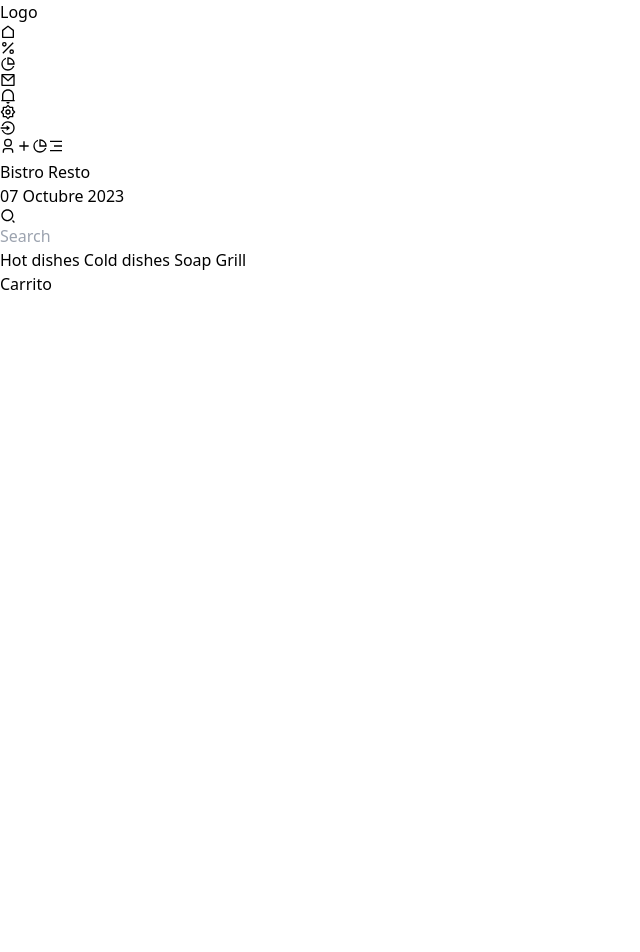
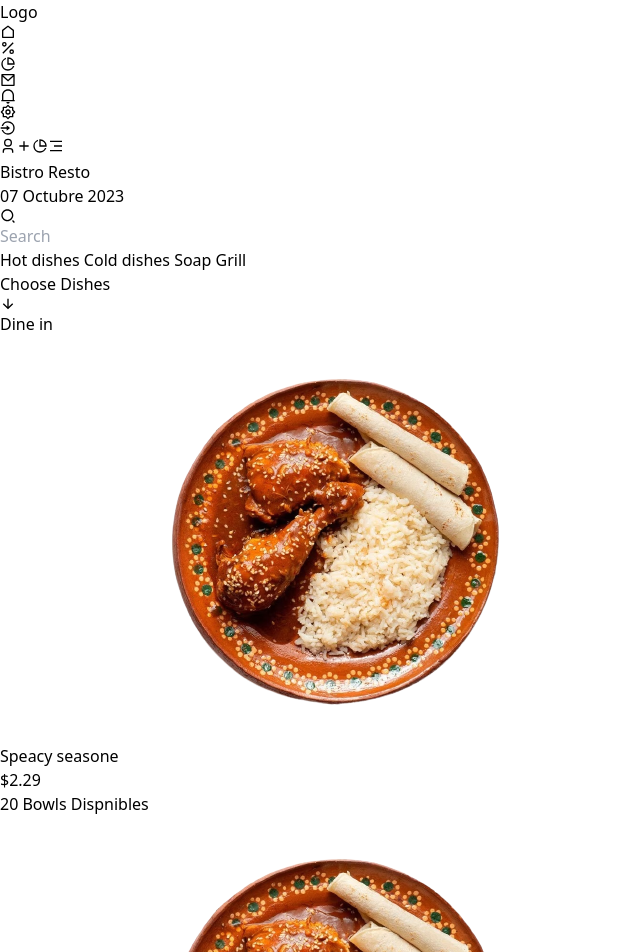
Before and after one commit to Nicoogf/dashboardrest, a React (Vite) app: page / in a window 1280 px wide. Shown: the top 952 px of the page, without its empty margins (0-640 px from the left). Before the commit the page ends 800 px from the top, so only its background shows below. Built offline with nearby package versions, Linux system fonts and the light colour scheme.

Commit message:
Grid de productos

```diff
--- a/src/App.jsx
+++ b/src/App.jsx
@@ -1,4 +1,4 @@
-import { RiAddLine, RiCloseLine, RiMenu3Fill, RiPieChartLine, RiSearch2Line, RiUser3Line } from 'react-icons/ri';
+import { RiAddLine, RiArrowDownLine, RiCloseLine, RiMenu3Fill, RiPieChartLine, RiSearch2Line, RiUser3Line } from 'react-icons/ri';
 import './App.css' ;
 import Sidebar from './components/shared/Sidebar' ;
 import { useState } from 'react';
@@ -35,13 +35,13 @@ function App() {
       </button>
     </nav>
 
-    <main className='lg:pl-28 grid grid-cols-1 lg:grid-cols-8'>
+    <main className='lg:pl-32 grid grid-cols-1 lg:grid-cols-8 p-4 pb-20'>
 
-      <div className='lg:col-span-6 '>
+      <div className='lg:col-span-6 md:p-8'>
 
-      <header className='p-4'>
+      <header className=''>
 
-        <div className='flex flex-col gap-4'>
+        <div className='flex flex-col md:flex-row md:justify-between gap-4 mb-6 md-items-center'>
 
           <div>
             <h1 className='text-2xl text-gray-300'> Bistro Resto </h1>
@@ -58,7 +58,7 @@ function App() {
 
         </div>
 
-        <nav className='text-gray-300 flex items-center justify-between border-b'>
+        <nav className='text-gray-300 flex items-center justify-between md:justify-start md:gap-8 border-b mb-6'>
 
           <a href='#' className='py-2 pr-4 border-[#ec7c6a] relative before:w-1/2 before:h-[2px] before:absolute before:bg-[#ec7c6a] before:left-0 before:rounded-full before:-bottom-[1px] text-[#ec7c6a]'> Hot dishes </a>
           <a href='#' className='py-2 pr-4'> Cold dishes </a>
@@ -69,6 +69,73 @@ function App() {
 
       </header>
 
+      <div className='flex items-center justify-between mb-16'>
+          <h2 className='text-xl text-gray-300'>Choose Dishes</h2>
+          <button className='flex items-center gap-4 text-gray-300 bg-[#1f1d2b] py-2 px-4 rounded-lg'> <RiArrowDownLine /> Dine in
+          </button>
+      </div>
+
+      {/* Content */}
+      <div className='p-8 grid grid-cols-1 gap-16 md:grid-cols-2 lg:grid-cols-3'>
+        {/* Cart*/}
+        <div className='bg-[#1f1d2b] p-8 rounded-xl flex flex-col items-center text-gray-300 text-center gap-2'>
+
+          <img src="./plato.png" className='w-40 h-40 object-cover -mt-20 shadow-2xl rounded-full'/>
+
+          <p className='text-xl'> Speacy seasone </p>
+          <span className='text-gray-400'> $2.29</span>
+          <p className='text-gray-600'> 20 Bowls Dispnibles</p>
+        </div>
+
+        <div className='bg-[#1f1d2b] p-8 rounded-xl flex flex-col items-center text-gray-300 text-center gap-2'>
+
+        <img src="./plato.png" className='w-40 h-40 object-cover -mt-20 shadow-2xl rounded-full'/>
+
+        <p className='text-xl'> Speacy seasone </p>
+        <span className='text-gray-400'> $2.29</span>
+        <p className='text-gray-600'> 20 Bowls Dispnibles</p>
+        </div>
+
+        <div className='bg-[#1f1d2b] p-8 rounded-xl flex flex-col items-center text-gray-300 text-center gap-2'>
+
+        <img src="./plato.png" className='w-40 h-40 object-cover -mt-20 shadow-2xl rounded-full'/>
+
+        <p className='text-xl'> Speacy seasone </p>
+        <span className='text-gray-400'> $2.29</span>
+        <p className='text-gray-600'> 20 Bowls Dispnibles</p>
+        </div>
+
+        <div className='bg-[#1f1d2b] p-8 rounded-xl flex flex-col items-center text-gray-300 text-center gap-2'>
+
+        <img src="./plato.png" className='w-40 h-40 object-cover -mt-20 shadow-2xl rounded-full'/>
+
+        <p className='text-xl'> Speacy seasone </p>
+        <span className='text-gray-400'> $2.29</span>
+        <p className='text-gray-600'> 20 Bowls Dispnibles</p>
+        </div>
+
+        <div className='bg-[#1f1d2b] p-8 rounded-xl flex flex-col items-center text-gray-300 text-center gap-2'>
+
+          <img src="./plato.png" className='w-40 h-40 object-cover -mt-20 shadow-2xl rounded-full'/>
+
+          <p className='text-xl'> Speacy seasone </p>
+          <span className='text-gray-400'> $2.29</span>
+          <p className='text-gray-600'> 20 Bowls Dispnibles</p>
+        </div>
+
+        <div className='bg-[#1f1d2b] p-8 rounded-xl flex flex-col items-center text-gray-300 text-center gap-2'>
+
+        <img src="./plato.png" className='w-40 h-40 object-cover -mt-20 shadow-2xl rounded-full'/>
+
+        <p className='text-xl'> Speacy seasone </p>
+        <span className='text-gray-400'> $2.29</span>
+        <p className='text-gray-600'> 20 Bowls Dispnibles</p>
+        </div>
+
+      </div>
+
+
+
       </div>
 
       <div className='lg:col-span-2 fixed lg:static right-0'> Carrito </div>
```
Also changed, not shown: public/plato.png (added).
